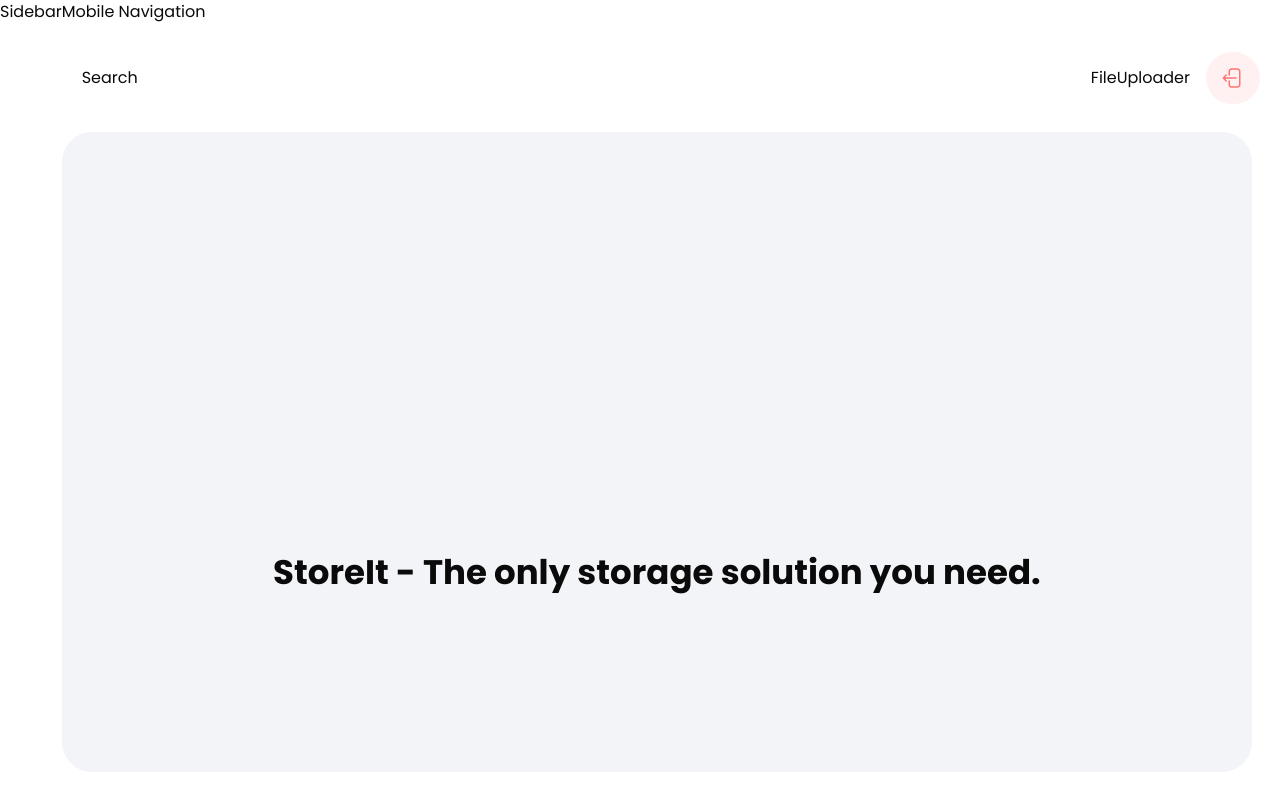
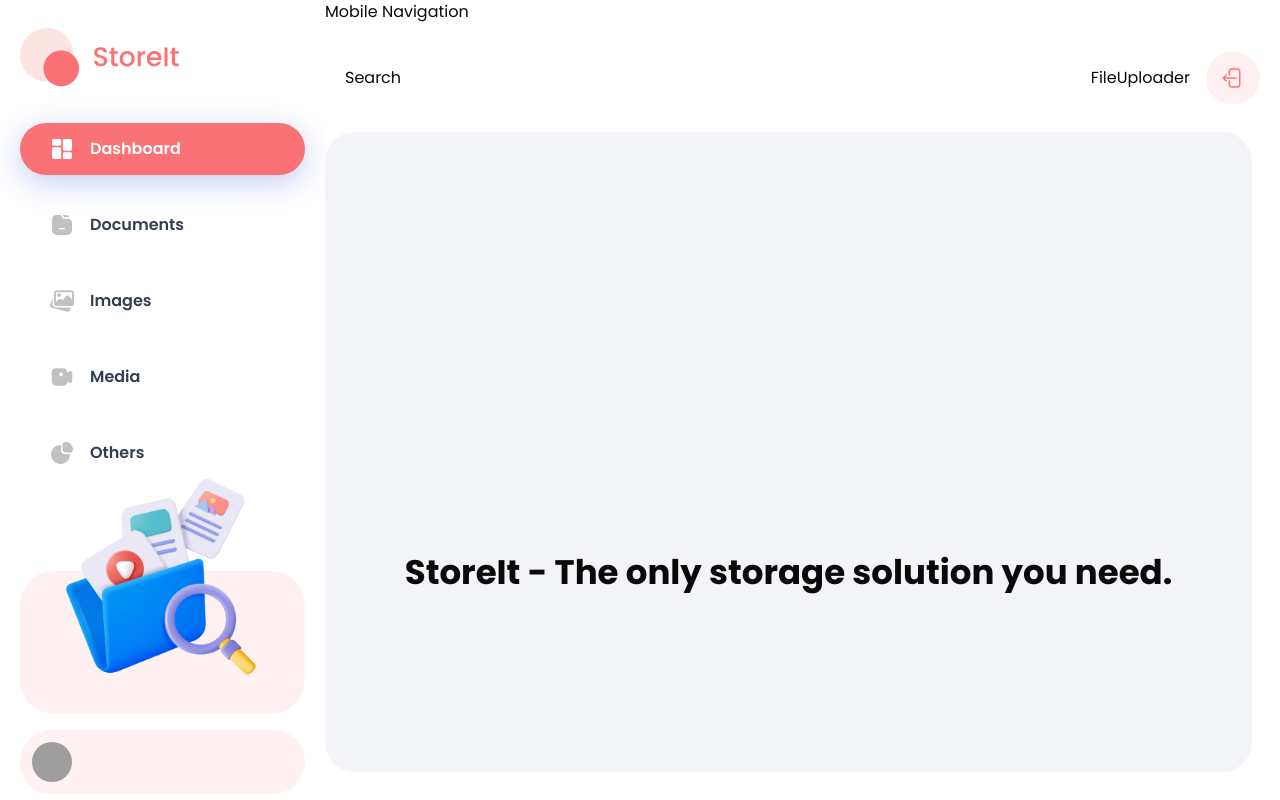
Before and after one commit to nayak-nirmalya/store_it, a Next.js app: page / in a window 1280 px wide. Built offline with nearby package versions, Linux system fonts and the light colour scheme; grey boxes are pictures that could not be loaded.

Commit message:
add navlinks to sidebar with images

```diff
--- a/components/sidebar.tsx
+++ b/components/sidebar.tsx
@@ -1,3 +1,75 @@
+"use client";
+
+import Image from "next/image";
+import Link from "next/link";
+import { usePathname } from "next/navigation";
+
+import { avatarPlaceholderUrl, navItems } from "@/constants";
+import { cn } from "@/lib/utils";
+
 export function Sidebar() {
-  return <div>Sidebar</div>;
+  const pathname = usePathname();
+
+  return (
+    <aside className="sidebar">
+      <Link href="/">
+        <Image
+          src="/assets/icons/logo-full-brand.svg"
+          alt="logo"
+          width={160}
+          height={50}
+          className="hidden h-auto lg:block"
+        />
+        <Image
+          src="/assets/icons/logo-brand.svg"
+          alt="logo"
+          width={52}
+          height={52}
+          className="lg:hidden "
+        />
+      </Link>
+      <nav className="sidebar-nav">
+        <ul className="flex flex-1 flex-col gap-6">
+          {navItems.map(({ icon, name, url }) => (
+            <Link href={url} key={name} className="lg:w-full">
+              <li
+                className={cn(
+                  "sidebar-nav-item",
+                  pathname === url && "shad-active"
+                )}
+              >
+                <Image
+                  src={icon}
+                  alt={name}
+                  width={24}
+                  height={24}
+                  className={cn(
+                    "nav-icon",
+                    pathname === url && "nav-icon-active"
+                  )}
+                />
+                <p className="hidden lg:block">{name}</p>
+              </li>
+            </Link>
+          ))}
+        </ul>
+      </nav>
+      <Image
+        src="/assets/images/files-2.png"
+        alt="logo"
+        width={506}
+        height={418}
+        className="w-full"
+      />
+      <div className="sidebar-user-info">
+        <Image
+          src={avatarPlaceholderUrl}
+          alt="avatar"
+          width={44}
+          height={44}
+          className="sidebar-user-avatar"
+        />
+      </div>
+    </aside>
+  );
 }
```
